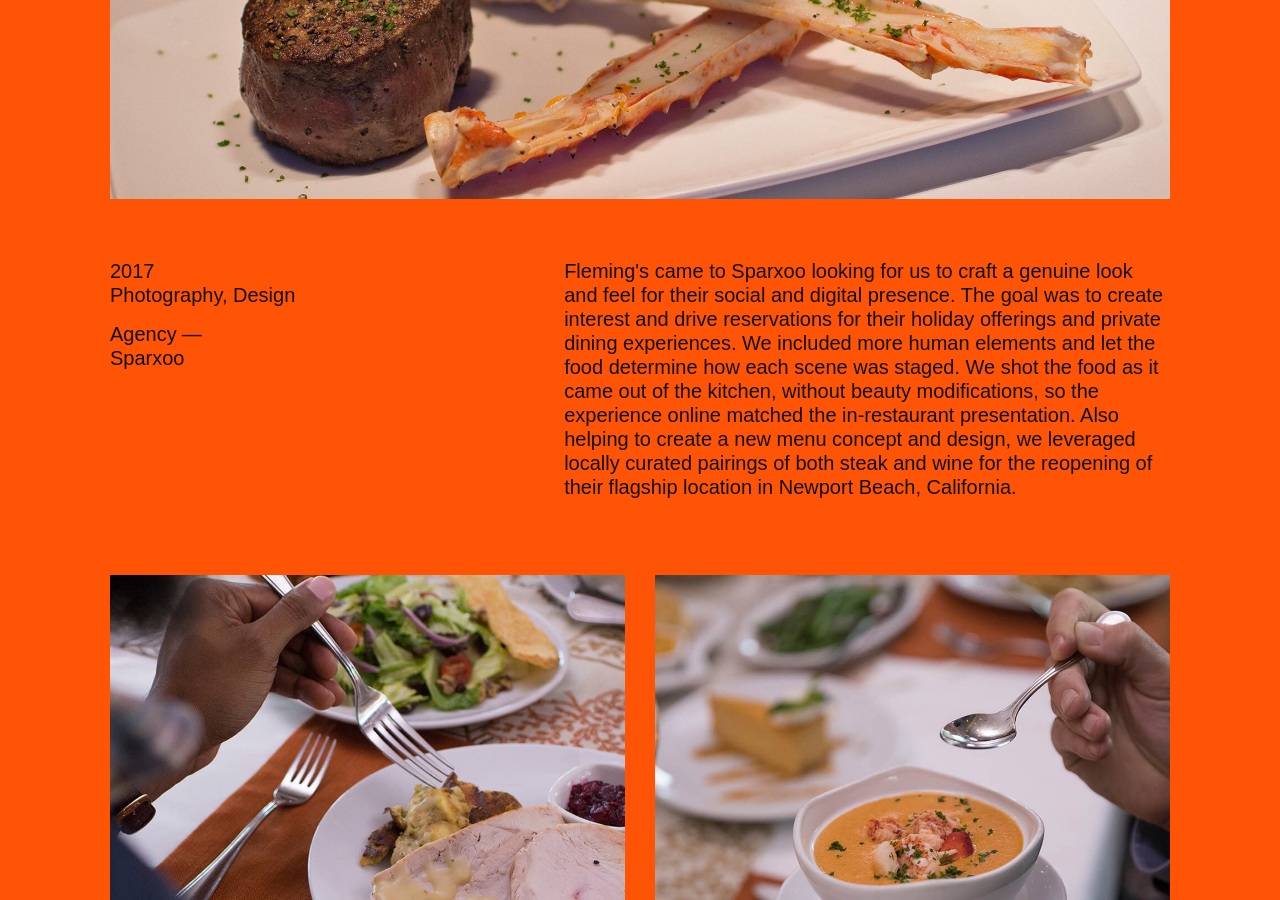
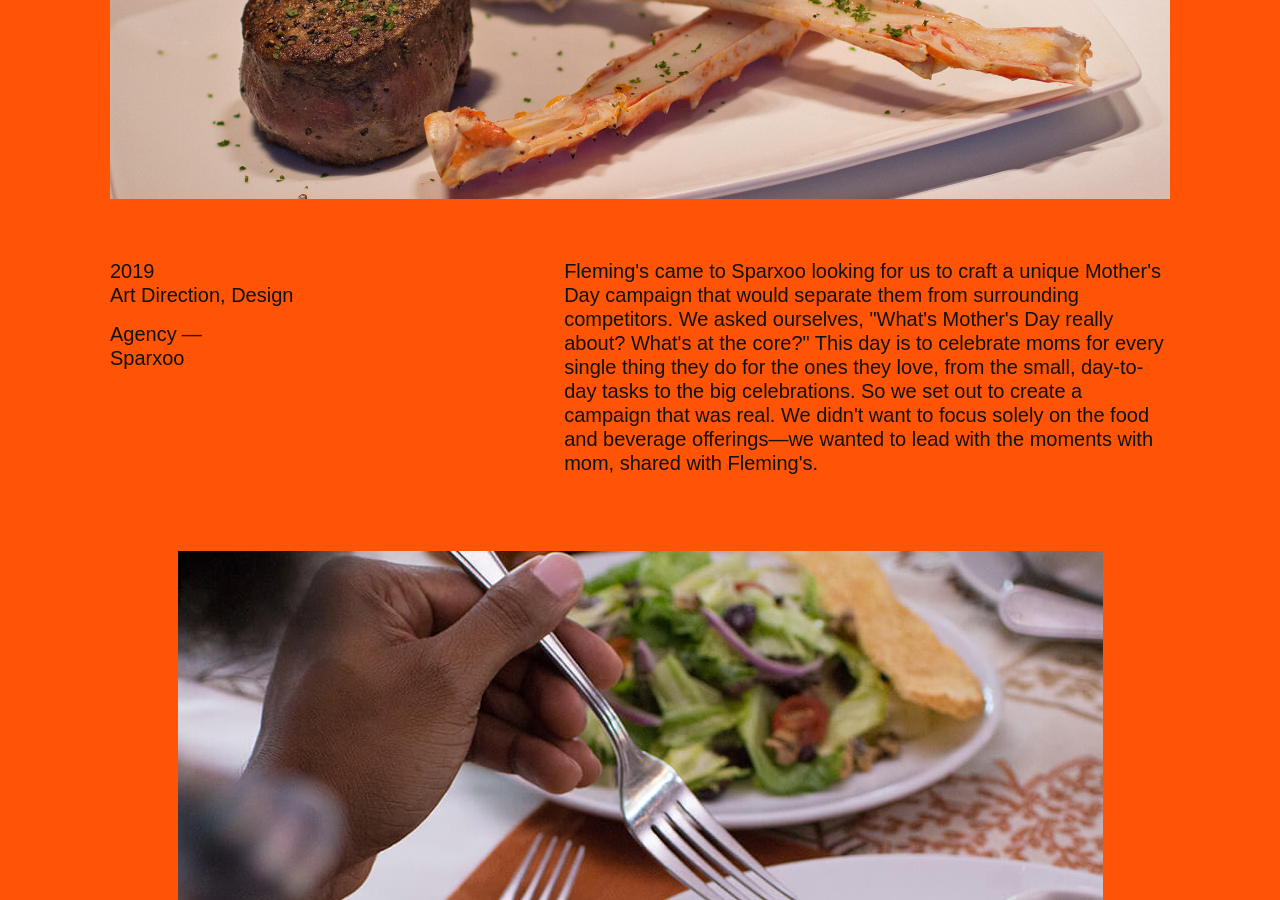
Before and after one commit to jgancena/portfolio, a Jekyll site: the page built from _projects/flemings.md, in a window 1280 px wide and 900 px high, scrolled down 588 px. Built offline with Jekyll 4.4.1, drawn with Linux system fonts in a browser that asks for light colours; nearby versions of some CDN libraries.

Commit message:
Update flemings.md

```diff
--- a/_projects/flemings.md
+++ b/_projects/flemings.md
@@ -3,26 +3,14 @@ layout: project
 title: Fleming's Steakhouse
 homeImage: tbd
 featuredImage: flemings-hero.jpg
-date: 2018-01-06
-year: 2017
-type: Photography, Design
+date: 2019-02-23
+year: 2019
+type: Art Direction, Design
 agency: Sparxoo
-description: Fleming's came to Sparxoo looking for us to craft a genuine look and feel for their social and digital presence. The goal was to create interest and drive reservations for their holiday offerings and private dining experiences. We included more human elements and let the food determine how each scene was staged. We shot the food as it came out of the kitchen, without beauty modifications, so the experience online matched the in-restaurant presentation. Also helping to create a new menu concept and design, we leveraged locally curated pairings of both steak and wine for the reopening of their flagship location in Newport Beach, California.
+description: Fleming's came to Sparxoo looking for us to craft a unique Mother's Day campaign that would separate them from surrounding competitors. We asked ourselves, "What's Mother's Day really about? What's at the core?" This day is to celebrate moms for every single thing they do for the ones they love, from the small, day-to-day tasks to the big celebrations. So we set out to create a campaign that was real. We didn't want to focus solely on the food and beverage offerings—we wanted to lead with the moments with mom, shared with Fleming's.
 img1: flemings1.jpg
-img2: flemings2.jpg
-img3: flemings3.jpg
-img4: flemings4.jpg
 ---
 
-<div class="col-xs-12 col-sm-6 about-work-items__item">
+<div class="col-xs-12 about-work-items__item">
   <img src="{{ site.baseurl}}/assets/images/{{ page.img1 }}">
 </div>
-<div class="col-xs-12 col-sm-6 about-work-items__item">
-  <img src="{{ site.baseurl}}/assets/images/{{ page.img2 }}">
-</div>
-<div class="col-xs-12 about-work-items__item">
-  <img src="{{ site.baseurl}}/assets/images/{{ page.img3 }}">
-</div>
-<div class="col-xs-12 about-work-items__item">
-  <img src="{{ site.baseurl}}/assets/images/{{ page.img4 }}">
-</div>
```
